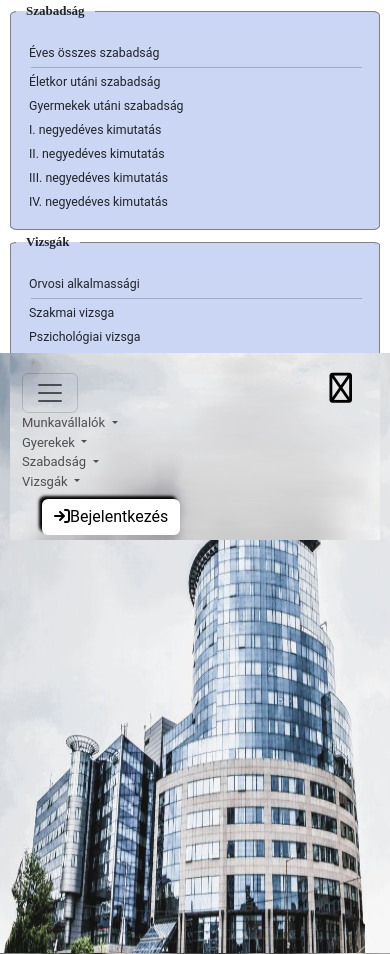
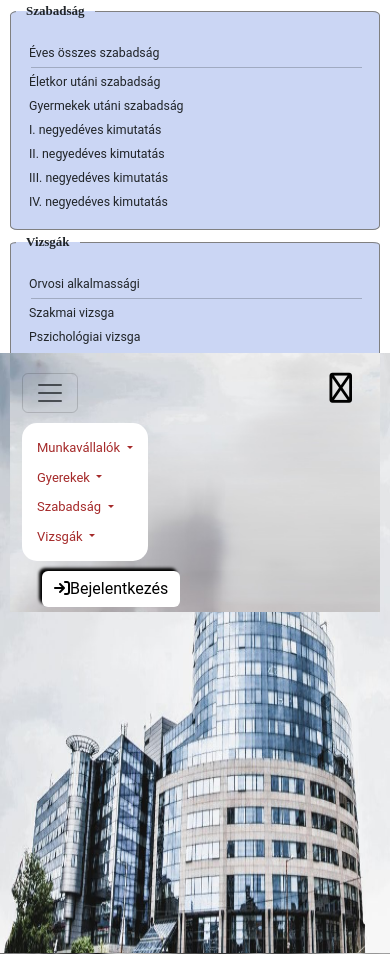
Before and after one commit to lekkaLive/lekkaLive.github.io, a PHP site: page /projectregist/index.html in a window 390 px wide, after a click that opens the changed part. Shown: the part 379-1333 px from the top of the page. Run offline with PHP 8.4, Linux system fonts and the light colour scheme; some libraries are stand-ins or nearby versions; some web fonts are replaced.

Commit message:
Modified css

```diff
--- a/css/nav.css
+++ b/css/nav.css
@@ -1,11 +1,11 @@
-/*@media(max-width: 992px){
+@media(max-width: 992px){
     div.nav, div.aside{
-        display: none;
+        display: block;
     }
     /*div.container-fluid{
         width: 50%;
     }*/
-    /*ul.oldalmenu {
+    ul.oldalmenu {
         margin: 8px;
         padding: 5px 2px 2px 5px;
         list-style: none;
@@ -13,14 +13,14 @@
     ul.egyedi{
         background-color: #fff;
         width:fit-content;        /*változtatva: unset*/
-       /* margin-top: 10px;
+        margin-top: 10px;
         border-radius: 15px;
         padding: 15px;
         gap: 10px;
         justify-content: space-between;/*változtatva*/
-       /* flex-direction: column;          /*változtatva*/
+        flex-direction: column;          /*változtatva*/
         /*align-items: end;*/
-    /*}
+    }
     form.d-flex{
         margin-top:10px;
     }
@@ -30,7 +30,7 @@
     .nav-link{
         color: brown;
     }
-}*/
+}
 @media(min-width: 992px){
     .navbar-expand-lg .navbar-nav .dropdown-menu {
         position: absolute;
```
